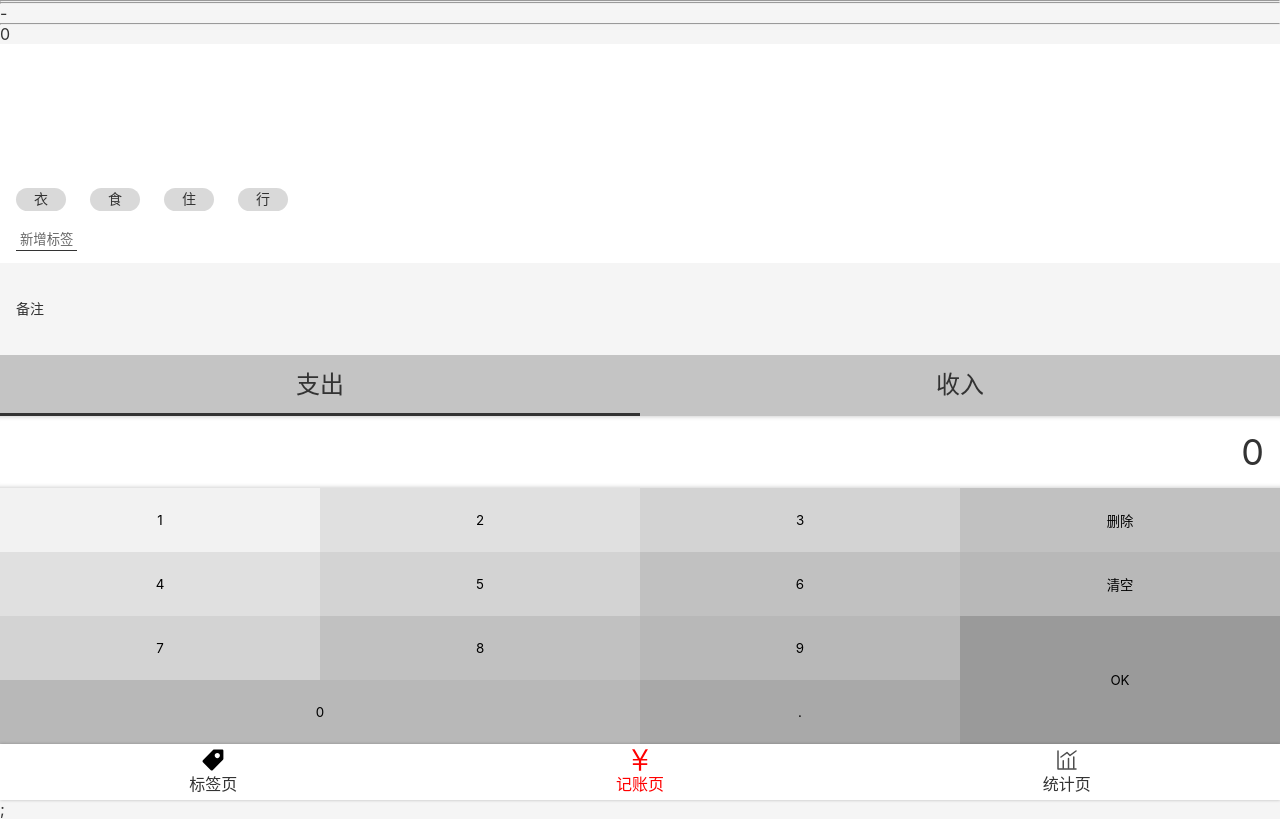
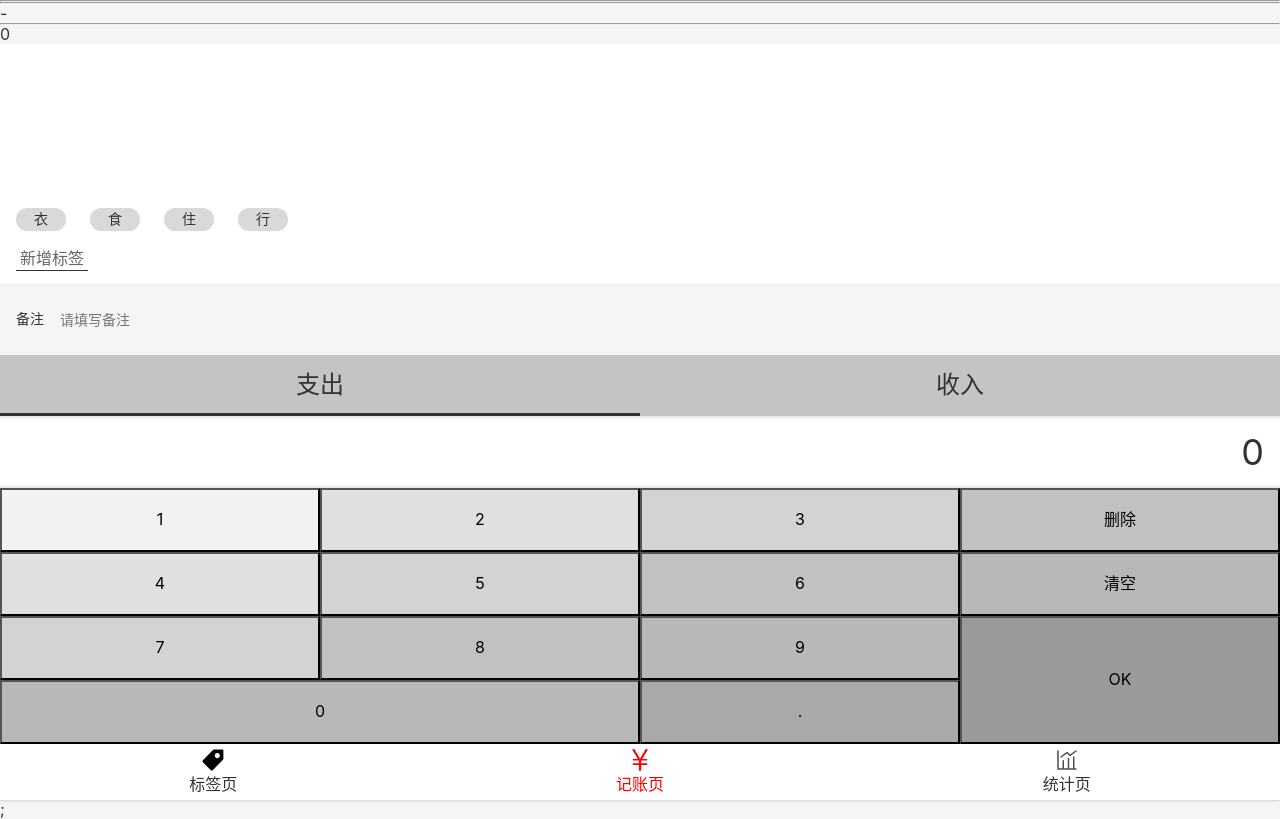
Before and after one commit to Luna-luo/money-2-website, a React app: page /#/money in a window 1280 px wide. Built offline with nearby package versions, Linux system fonts and the light colour scheme.

Commit message:
Tag.tsx的样式完成

```diff
--- /dev/null
+++ b/src/components/Center.tsx
@@ -0,0 +1,10 @@
+import styled from 'styled-components';
+
+const Center = styled.div`
+  display:flex;
+  justify-content:center;
+  align-items:center;
+  flex-direction: column;
+`
+
+export {Center}
--- a/src/components/Input.tsx
+++ b/src/components/Input.tsx
@@ -8,8 +8,8 @@
      >input{
        display:block;
        width: 100%;
-       height:72px;
-        background:none;
+       height:44px;
+       background:none;
        border:none;
      }
 `
--- /dev/null
+++ b/src/components/Space.tsx
@@ -0,0 +1,6 @@
+import styled from 'styled-components';
+
+const Space = styled.div`
+  height:16px;
+`
+export {Space}
--- a/src/index.scss
+++ b/src/index.scss
@@ -17,9 +17,8 @@
   line-height: 1.2;
   background:#f5f5f5;
 }
-button{
-  font-family: inherit;
-  border-width: 0px;
+button,input{
+  font:inherit;
 }
 :focus{
   outline:none;
--- a/src/views/Money/NoteSection.tsx
+++ b/src/views/Money/NoteSection.tsx
@@ -1,12 +1,11 @@
 import styled from 'styled-components';
-import React, {ChangeEventHandler, useRef} from 'react';
+import React, {ChangeEventHandler} from 'react';
 import {Input} from '../../components/Input';
 
 const Wrapper = styled.section`
     background: #f5f5f5;
-    padding: 10px 16px;
+    padding: 14px 16px;
     font-size: 14px;
-
 `
 type Props={
   value:string;
@@ -20,7 +19,7 @@
     }
  return(
     <Wrapper>
-      <Input label="备注" type="text" value={note} onChange={onChange}>
+      <Input label="备注" type="text" value={note} onChange={onChange} placeholder="请填写备注">
       </Input>
     </Wrapper>
  )
--- a/src/views/Tags.tsx
+++ b/src/views/Tags.tsx
@@ -5,6 +5,8 @@
 import Icon from '../components/Icons';
 import {Link} from 'react-router-dom';
 import {Button} from '../components/Button';
+import {Center} from '../components/Center';
+import {Space} from '../components/Space';
 
 const TagList = styled.ol`
   font-size:16px;
@@ -22,15 +24,8 @@
   }
 `
 
-const Center = styled.div`
-  display:flex;
-  justify-content:center;
-  align-items:center;
-  flex-direction: column;
-`
-const Space = styled.div`
-  height:16px;
-`
+
+
 function Tags() {
   const {tags} = useTags()
   return(
--- a/src/views/Tags/Tag.tsx
+++ b/src/views/Tags/Tag.tsx
@@ -5,6 +5,9 @@
 import Icon from '../../components/Icons';
 import {Button} from '../../components/Button';
 import styled from 'styled-components';
+import {Input} from '../../components/Input';
+import {Center} from '../../components/Center';
+import {Space} from '../../components/Space';
 
 type Params = {
   id: string
@@ -17,8 +20,12 @@
   padding:14px;
   background:white;
 `
-
-const Tag: React.FC = (props)=>{
+const InputWrapper = styled.div`
+  background:white;
+  padding:0 16px;
+  margin-top:8px;
+`
+const Tag: React.FC = ()=>{
   const {findTag} = useTags();
   let {id} = useParams<Params>();
     const tag = findTag(parseInt(id))
@@ -29,15 +36,15 @@
         <span>编辑标签</span>
         <Icon/>
       </Topbar>
-      <div>
-        <label>
-          <span>标签名</span>
-          <input type="text" placeholder="标签名"/>
-        </label>
-      </div>
-      <div>
+      <InputWrapper>
+        <Input label="标签名" type="text" placeholder="标签名" value={tag.name}/>
+      </InputWrapper>
+      <Center>
+        <Space/>
+        <Space/>
+        <Space/>
         <Button>删除标签</Button>
-      </div>
+      </Center>
     </Layout>
   )
 };
```
